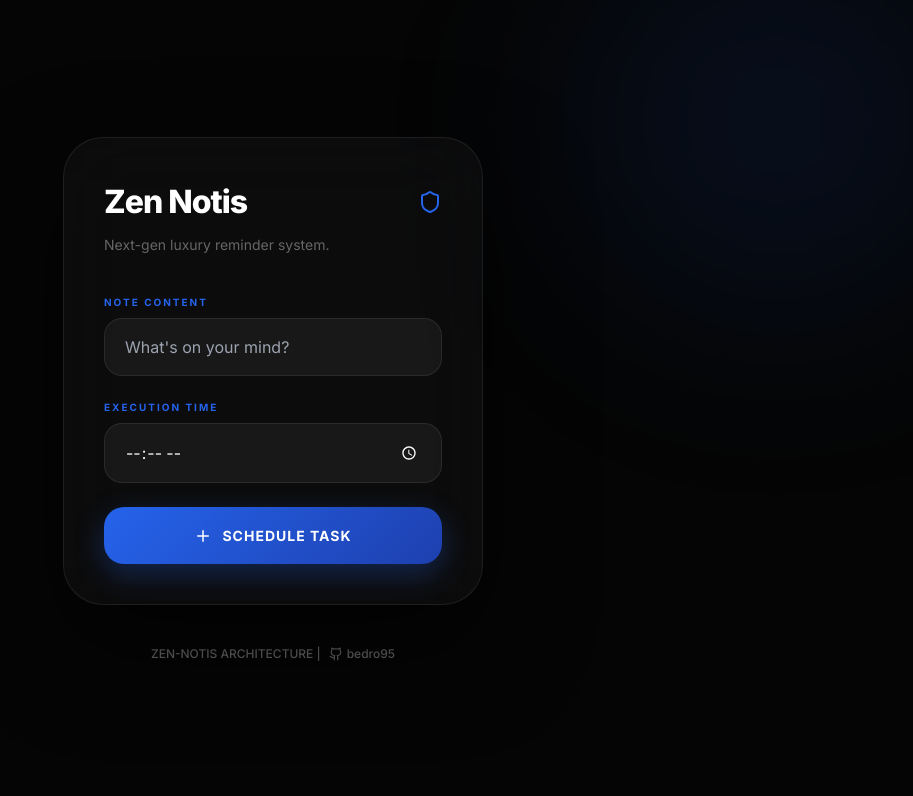
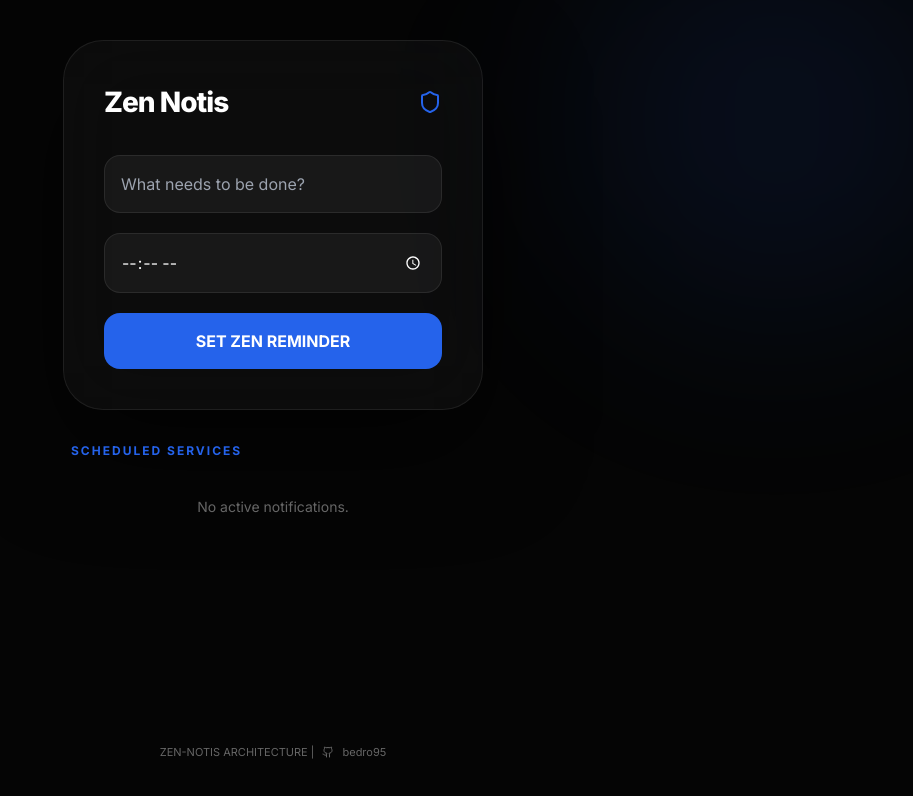
Before and after one commit to bedro95/zen-notes, a Next.js app: page / in a window 1280 px wide. Shown: the top 796 px of the page, without its empty margins (367-1280 px from the left). Built offline with nearby package versions, Linux system fonts and the light colour scheme.

Commit message:
Update page.tsx

```diff
--- a/app/page.tsx
+++ b/app/page.tsx
@@ -2,15 +2,7 @@
 
 import React, { useState, useEffect } from 'react';
 import { motion, AnimatePresence } from 'framer-motion';
-import { Bell, Clock, Plus, Shield, CheckCircle2, Github } from 'lucide-react';
-
-// --- Engineering Constants & Types ---
-interface Reminder {
-  id: string;
-  note: string;
-  time: string;
-  createdAt: number;
-}
+import { Bell, Clock, Plus, Shield, CheckCircle2, Github, Trash2 } from 'lucide-react';
 
 const THEME = {
   background: '#050505',
@@ -22,215 +14,118 @@ const THEME = {
   blur: 'blur(40px)'
 };
 
+interface Reminder {
+  id: string;
+  note: string;
+  time: string;
+}
+
 export default function ZenNotisApp() {
   const [note, setNote] = useState<string>('');
   const [time, setTime] = useState<string>('');
   const [isSuccess, setIsSuccess] = useState<boolean>(false);
+  const [reminders, setReminders] = useState<Reminder[]>([]);
 
-  // --- Logic Handlers ---
   const handleSetReminder = () => {
     if (!note || !time) return;
 
+    const newReminder: Reminder = {
+      id: Math.random().toString(36).substr(2, 9),
+      note,
+      time
+    };
+
+    // Logical Trigger (Simulated for Demo)
     const now = new Date();
-    const [hours, minutes] = time.split(':').map(Number);
-    const targetDate = new Date();
-    targetDate.setHours(hours, minutes, 0, 0);
+    const [h, m] = time.split(':').map(Number);
+    const target = new Date();
+    target.setHours(h, m, 0, 0);
+    if (target <= now) target.setDate(target.getDate() + 1);
 
-    if (targetDate.getTime() <= now.getTime()) {
-      targetDate.setDate(targetDate.getDate() + 1);
-    }
+    setTimeout(() => {
+      if ('vibrate' in navigator) navigator.vibrate([200, 100, 200]);
+      if ('Notification' in window && Notification.permission === 'granted') {
+        new Notification("Zen Notis", { body: note });
+      } else {
+        alert(`🔔 Reminder: ${note}`);
+      }
+    }, target.getTime() - now.getTime());
 
-    const timeUntilTrigger = targetDate.getTime() - now.getTime();
-
-    // Schedule Execution
-    setTimeout(() => {
-      // 1. Separate Vibration Logic (Fixed)
-      if ('vibrate' in navigator) {
-        navigator.vibrate([200, 100, 200]);
-      }
-
-      // 2. Visual Notification
-      if ('Notification' in window && Notification.permission === 'granted') {
-        new Notification("Zen Notis", {
-          body: note,
-          icon: '/icon.png'
-        });
-      } else {
-        alert(`🔔 Zen Notis: ${note}`);
-      }
-    }, timeUntilTrigger);
-
+    setReminders([newReminder, ...reminders]);
     setIsSuccess(true);
     setNote('');
     setTime('');
     setTimeout(() => setIsSuccess(false), 4000);
   };
 
-  useEffect(() => {
-    if ('Notification' in window) {
-      Notification.requestPermission();
-    }
-  }, []);
+  const deleteReminder = (id: string) => {
+    setReminders(reminders.filter(r => r.id !== id));
+  };
 
   return (
-    <main style={{
-      backgroundColor: THEME.background,
-      minHeight: '100vh',
-      color: THEME.textPrimary,
-      fontFamily: 'Inter, sans-serif',
-      display: 'flex',
-      flexDirection: 'column',
-      alignItems: 'center',
-      justifyContent: 'center',
-      padding: '24px',
-      position: 'relative',
-      overflow: 'hidden'
-    }}>
+    <main style={{ backgroundColor: THEME.background, minHeight: '100vh', color: THEME.textPrimary, fontFamily: 'Inter, sans-serif', display: 'flex', flexDirection: 'column', alignItems: 'center', padding: '40px 24px', position: 'relative', overflowX: 'hidden' }}>
 
-      <div style={{
-        position: 'absolute',
-        top: '-10%',
-        right: '-5%',
-        width: '400px',
-        height: '400px',
-        background: 'rgba(37, 99, 235, 0.1)',
-        filter: 'blur(100px)',
-        borderRadius: '100%'
-      }} />
+      {/* Glow Effect */}
+      <div style={{ position: 'absolute', top: '-10%', right: '-5%', width: '400px', height: '400px', background: 'rgba(37, 99, 235, 0.1)', filter: 'blur(100px)', borderRadius: '100%' }} />
 
-      <motion.div
-        initial={{ opacity: 0, scale: 0.95 }}
-        animate={{ opacity: 1, scale: 1 }}
-        style={{
-          width: '100%',
-          maxWidth: '420px',
-          background: THEME.glass,
-          backdropFilter: THEME.blur,
-          WebkitBackdropFilter: THEME.blur,
-          border: `1px solid ${THEME.border}`,
-          borderRadius: '40px',
-          padding: '40px',
-          boxShadow: '0 40px 100px rgba(0,0,0,0.6)',
-          zIndex: 10
-        }}
-      >
-        <header style={{ marginBottom: '40px' }}>
+      {/* Main Form Card */}
+      <motion.div initial={{ opacity: 0, y: 20 }} animate={{ opacity: 1, y: 0 }} style={{ width: '100%', maxWidth: '420px', background: THEME.glass, backdropFilter: THEME.blur, WebkitBackdropFilter: THEME.blur, border: `1px solid ${THEME.border}`, borderRadius: '40px', padding: '40px', boxShadow: '0 40px 100px rgba(0,0,0,0.6)', zIndex: 10 }}>
+        <header style={{ marginBottom: '32px' }}>
           <div style={{ display: 'flex', justifyContent: 'space-between', alignItems: 'center' }}>
-            <h1 style={{ fontSize: '32px', fontWeight: 800, letterSpacing: '-1px', margin: 0 }}>
-              Zen Notis
-            </h1>
+            <h1 style={{ fontSize: '28px', fontWeight: 800, letterSpacing: '-1px', margin: 0 }}>Zen Notis</h1>
             <Shield size={24} color={THEME.accent} />
           </div>
-          <p style={{ color: THEME.textSecondary, fontSize: '14px', marginTop: '8px' }}>
-            Next-gen luxury reminder system.
-          </p>
         </header>
 
-        <section style={{ display: 'flex', flexDirection: 'column', gap: '24px' }}>
-          <div>
-            <label style={{ fontSize: '10px', fontWeight: 700, color: THEME.accent, letterSpacing: '2px', textTransform: 'uppercase', marginBottom: '8px', display: 'block' }}>
-              Note Content
-            </label>
-            <input
-              type="text"
-              placeholder="What's on your mind?"
-              value={note}
-              onChange={(e) => setNote(e.target.value)}
-              style={{
-                width: '100%',
-                background: 'rgba(255,255,255,0.05)',
-                border: `1px solid ${THEME.border}`,
-                borderRadius: '18px',
-                padding: '16px 20px',
-                color: '#fff',
-                fontSize: '16px',
-                outline: 'none'
-              }}
-            />
-          </div>
-
-          <div>
-            <label style={{ fontSize: '10px', fontWeight: 700, color: THEME.accent, letterSpacing: '2px', textTransform: 'uppercase', marginBottom: '8px', display: 'block' }}>
-              Execution Time
-            </label>
-            <input
-              type="time"
-              value={time}
-              onChange={(e) => setTime(e.target.value)}
-              style={{
-                width: '100%',
-                background: 'rgba(255,255,255,0.05)',
-                border: `1px solid ${THEME.border}`,
-                borderRadius: '18px',
-                padding: '16px 20px',
-                color: '#fff',
-                fontSize: '16px',
-                outline: 'none',
-                colorScheme: 'dark'
-              }}
-            />
-          </div>
-
-          <motion.button
-            whileTap={{ scale: 0.97 }}
-            onClick={handleSetReminder}
-            style={{
-              width: '100%',
-              background: `linear-gradient(135deg, ${THEME.accent}, #1e40af)`,
-              padding: '18px',
-              borderRadius: '20px',
-              border: 'none',
-              color: 'white',
-              fontWeight: 700,
-              fontSize: '14px',
-              letterSpacing: '1px',
-              cursor: 'pointer',
-              display: 'flex',
-              alignItems: 'center',
-              justifyContent: 'center',
-              gap: '10px',
-              boxShadow: '0 10px 30px rgba(37, 99, 235, 0.3)'
-            }}
-          >
-            <Plus size={18} />
-            SCHEDULE TASK
-          </motion.button>
-        </section>
+        <div style={{ display: 'flex', flexDirection: 'column', gap: '20px' }}>
+          <input placeholder="What needs to be done?" value={note} onChange={(e) => setNote(e.target.value)} style={{ width: '100%', background: 'rgba(255,255,255,0.05)', border: `1px solid ${THEME.border}`, borderRadius: '16px', padding: '16px', color: '#fff', outline: 'none' }} />
+          <input type="time" value={time} onChange={(e) => setTime(e.target.value)} style={{ width: '100%', background: 'rgba(255,255,255,0.05)', border: `1px solid ${THEME.border}`, borderRadius: '16px', padding: '16px', color: '#fff', outline: 'none', colorScheme: 'dark' }} />
+          <button onClick={handleSetReminder} style={{ width: '100%', background: THEME.accent, padding: '16px', borderRadius: '16px', border: 'none', color: 'white', fontWeight: 700, cursor: 'pointer' }}>
+            SET ZEN REMINDER
+          </button>
+        </div>
       </motion.div>
 
+      {/* Scheduled List Section */}
+      <div style={{ width: '100%', maxWidth: '420px', marginTop: '32px', zIndex: 10 }}>
+        <h2 style={{ fontSize: '12px', fontWeight: 700, color: THEME.accent, letterSpacing: '2px', textTransform: 'uppercase', marginBottom: '16px', paddingLeft: '8px' }}>
+          Scheduled Services
+        </h2>
+        <div style={{ display: 'flex', flexDirection: 'column', gap: '12px' }}>
+          <AnimatePresence>
+            {reminders.map((r) => (
+              <motion.div key={r.id} initial={{ opacity: 0, x: -20 }} animate={{ opacity: 1, x: 0 }} exit={{ opacity: 0, scale: 0.9 }} style={{ background: 'rgba(255,255,255,0.02)', border: `1px solid ${THEME.border}`, borderRadius: '20px', padding: '16px 20px', display: 'flex', justifyContent: 'space-between', alignItems: 'center' }}>
+                <div>
+                  <p style={{ margin: 0, fontSize: '15px', fontWeight: 600 }}>{r.note}</p>
+                  <div style={{ display: 'flex', alignItems: 'center', gap: '6px', marginTop: '4px', color: THEME.textSecondary, fontSize: '12px' }}>
+                    <Clock size={12} /> {r.time}
+                  </div>
+                </div>
+                <button onClick={() => deleteReminder(r.id)} style={{ background: 'none', border: 'none', color: '#ef4444', cursor: 'pointer', padding: '8px' }}>
+                  <Trash2 size={18} />
+                </button>
+              </motion.div>
+            ))}
+          </AnimatePresence>
+          {reminders.length === 0 && (
+            <p style={{ textAlign: 'center', color: THEME.textSecondary, fontSize: '14px', marginTop: '20px' }}>No active notifications.</p>
+          )}
+        </div>
+      </div>
+
+      <footer style={{ marginTop: 'auto', paddingTop: '40px', color: THEME.textSecondary, fontSize: '11px', display: 'flex', alignItems: 'center', gap: '8px' }}>
+        ZEN-NOTIS ARCHITECTURE | <Github size={12} /> bedro95
+      </footer>
+
+      {/* Success Toast */}
       <AnimatePresence>
         {isSuccess && (
-          <motion.div
-            initial={{ y: -100, opacity: 0 }}
-            animate={{ y: 0, opacity: 1 }}
-            exit={{ y: -100, opacity: 0 }}
-            style={{
-              position: 'fixed',
-              top: '30px',
-              zIndex: 100,
-              background: 'rgba(255, 255, 255, 0.1)',
-              backdropFilter: 'blur(20px)',
-              padding: '12px 24px',
-              borderRadius: '24px',
-              border: '1px solid rgba(255, 255, 255, 0.2)',
-              display: 'flex',
-              alignItems: 'center',
-              gap: '12px',
-              boxShadow: '0 20px 40px rgba(0,0,0,0.5)'
-            }}
-          >
-            <CheckCircle2 size={20} color="#10b981" />
-            <span style={{ fontWeight: 600, fontSize: '14px' }}>Reminder Optimized & Saved</span>
+          <motion.div initial={{ y: 50, opacity: 0 }} animate={{ y: 0, opacity: 1 }} exit={{ y: 50, opacity: 0 }} style={{ position: 'fixed', bottom: '30px', background: 'rgba(16, 185, 129, 0.2)', backdropFilter: 'blur(10px)', border: '1px solid #10b981', padding: '12px 24px', borderRadius: '20px', display: 'flex', alignItems: 'center', gap: '10px', zIndex: 100 }}>
+            <CheckCircle2 size={18} color="#10b981" />
+            <span style={{ fontSize: '14px', fontWeight: 600 }}>Optimized & Scheduled</span>
           </motion.div>
         )}
       </AnimatePresence>
-
-      <footer style={{ marginTop: '40px', color: THEME.textSecondary, fontSize: '12px', fontWeight: 500, display: 'flex', alignItems: 'center', gap: '8px' }}>
-        ZEN-NOTIS ARCHITECTURE |
-        <a href="https://github.com/bedro95" target="_blank" rel="noopener noreferrer" style={{ display: 'flex', alignItems: 'center', gap: '4px', color: THEME.textSecondary, textDecoration: 'none' }}>
-          <Github size={14} /> bedro95
-        </a>
-      </footer>
     </main>
   );
 }
```
